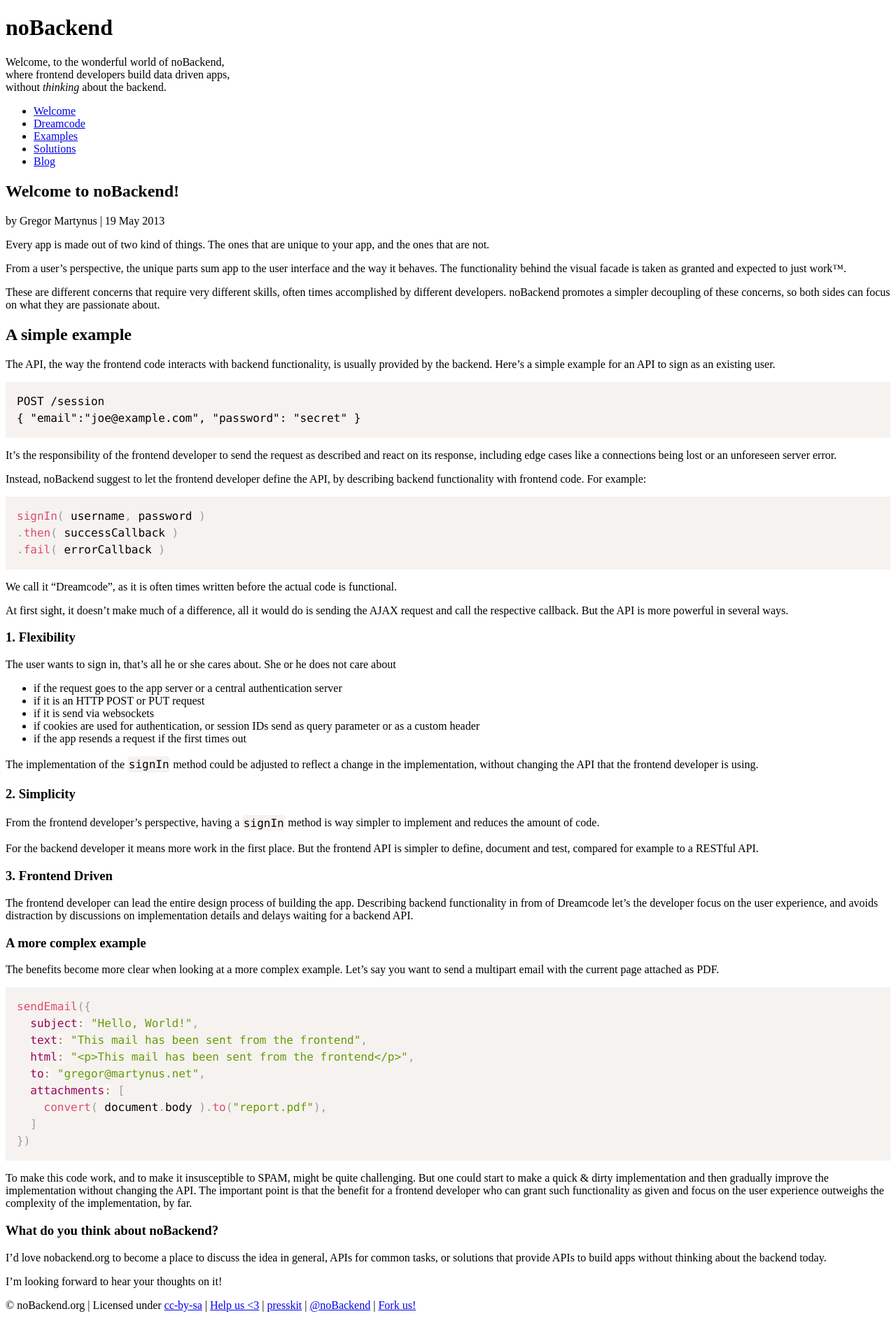
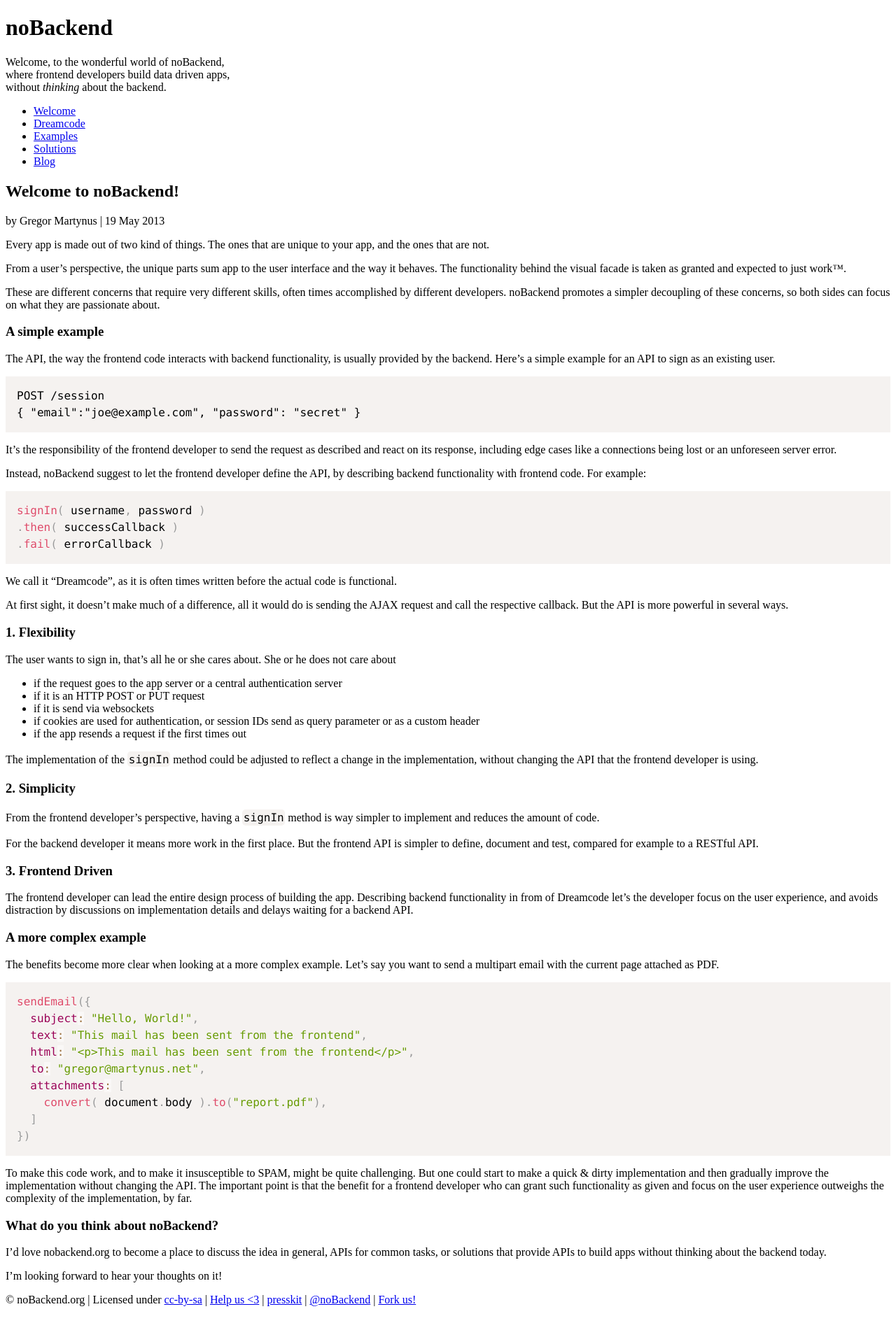
Before and after one commit to noBackend/nobackend.org, a Jekyll site: the page built from _posts/2013-05-19-welcome-to-noBackend.md, in a window 1280 px wide. Shown: the whole page at 70% size. Built offline with Jekyll 4.4.1, drawn with Linux system fonts in a browser that asks for light colours; nearby versions of some CDN libraries; library files that are not in the unit come from our copies.

```diff
--- a/_posts/2013-05-19-welcome-to-noBackend.md
+++ b/_posts/2013-05-19-welcome-to-noBackend.md
@@ -12,7 +12,7 @@ From a user's perspective, the unique parts sum app to the user interface and th
 These are different concerns that require very different skills, often times accomplished by different developers. noBackend promotes a simpler decoupling of these concerns, so both sides can focus on what they are passionate about.
 
 
-## A simple example
+### A simple example
 
 The API, the way the frontend code interacts with backend functionality, is usually provided by the backend. Here's a simple example for an API to sign as an existing user.
 
```
